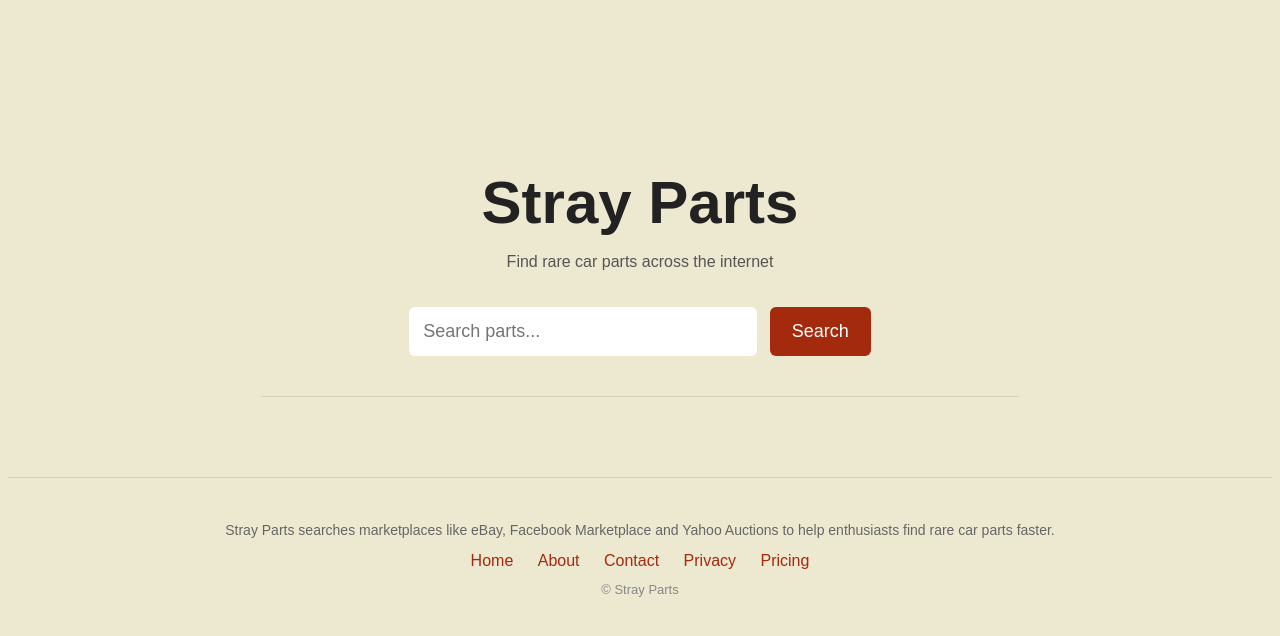
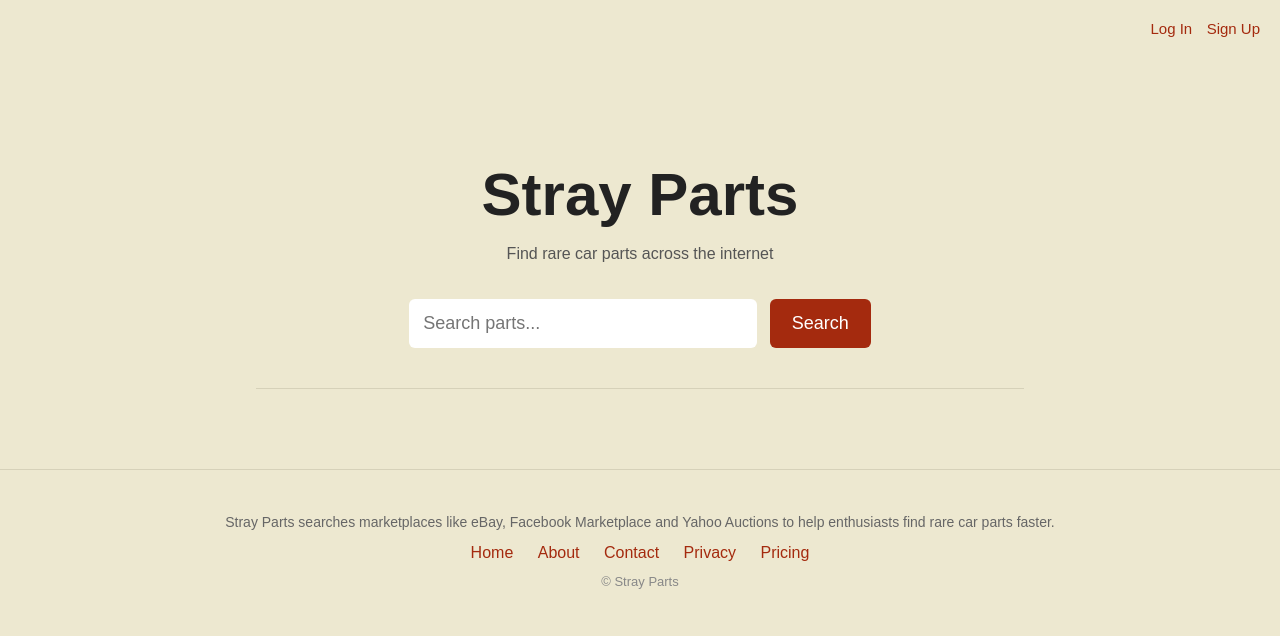
Before and after one commit to strayscarclub/strayparts, a plain HTML site: page index.html in a window 1280 px wide. Drawn offline with nearby package versions, Linux system fonts and the light colour scheme.

Commit message:
Update index.html

```diff
--- a/index.html
+++ b/index.html
@@ -1,84 +1,98 @@
 <!DOCTYPE html>
-<html>
+<html lang="en">
 <head>
-
+  <meta charset="UTF-8" />
+  <meta name="viewport" content="width=device-width, initial-scale=1.0" />
   <title>Stray Parts</title>
-<meta name="viewport" content="width=device-width, initial-scale=1.0">
-<script>window._epn = {campaign: 5339144348, smartPopover:false};</script>
-<script src="https://epnt.ebay.com/static/epn-smart-tools.js"></script>
   <style>
-
-body{
+    body {
       font-family: Arial, sans-serif;
-text-align:center;
+      text-align: center;
       background: #ede8d0;
       color: #222;
-padding-top:120px;
+      padding-top: 120px;
+      position: relative;
+      margin: 0;
     }
 
-h1{
-font-size:60px;
-margin-bottom:10px;
+    .account-bar {
+      position: absolute;
+      top: 20px;
+      right: 20px;
     }
 
-p{
-color:#555;
+    .account-bar a,
+    .account-bar button {
+      margin-left: 10px;
+      background: none;
+      border: none;
+      color: #a42a0e;
+      font-size: 15px;
+      text-decoration: none;
+      cursor: pointer;
+      padding: 0;
     }
 
-input{
-width:320px;
-padding:14px;
-font-size:18px;
-border-radius:6px;
-border:none;
-margin-top:20px;
+    .account-bar a:hover,
+    .account-bar button:hover {
+      color: #c43c1d;
     }
 
-button{
-padding:14px 22px;
-font-size:18px;
-border:none;
-border-radius:6px;
-background: #a42a0e;
-color:white;
-cursor:pointer;
-margin-left:8px;
+    h1 {
+      font-size: 60px;
+      margin-bottom: 10px;
     }
 
-button:hover{
+    p {
+      color: #555;
+    }
+
+    input {
+      width: 320px;
+      padding: 14px;
+      font-size: 18px;
+      border-radius: 6px;
+      border: none;
+      margin-top: 20px;
+    }
+
+    button.search-btn {
+      padding: 14px 22px;
+      font-size: 18px;
+      border: none;
+      border-radius: 6px;
+      background: #a42a0e;
+      color: white;
+      cursor: pointer;
+      margin-left: 8px;
+    }
+
+    button.search-btn:hover {
       background: #c43c1d;
     }
 
-.links{
-margin-top:40px;
+    a {
+      color: #a42a0e;
+      text-decoration: none;
     }
 
-a{
-color:#a42a0e;
-text-decoration:none;
+    a:hover {
+      color: #c43c1d;
     }
-
   </style>
 </head>
+<body>
 
-<body>
+  <div class="account-bar" id="account-bar"></div>
 
   <h1>Stray Parts</h1>
 
   <p>Find rare car parts across the internet</p>
 
   <input id="search" placeholder="Search parts...">
-<button onclick="goSearch()">Search</button>
+  <button class="search-btn" onclick="goSearch()">Search</button>
 
   <hr style="margin:40px auto;width:60%;border:0;border-top:1px solid #d6d1b9;">
-
-<script>
-  function goSearch() {
-    const query = document.getElementById("search").value.trim();
-    if (!query) return;
-    window.location.href = "/search.html?q=" + encodeURIComponent(query);
-  }
-</script>
 
   <footer style="margin-top:80px;padding:30px 20px;border-top:1px solid #d6d1b9;text-align:center;">
     <p style="color:#666;font-size:14px;margin-bottom:14px;">
@@ -86,16 +100,56 @@ text-decoration:none;
     </p>
 
     <div style="margin-bottom:12px;">
-    <a href="/" style="color:#a42a0e;text-decoration:none;margin:0 10px;">Home</a>
-    <a href="/about.html" style="color:#a42a0e;text-decoration:none;margin:0 10px;">About</a>
-    <a href="/contact.html" style="color:#a42a0e;text-decoration:none;margin:0 10px;">Contact</a>
-    <a href="/privacy.html" style="color:#a42a0e;text-decoration:none;margin:0 10px;">Privacy</a>
-    <a href="/pricing.html" style="color:#a42a0e;text-decoration:none;margin:0 10px;">Pricing</a>
+      <a href="/" style="margin:0 10px;">Home</a>
+      <a href="/about.html" style="margin:0 10px;">About</a>
+      <a href="/contact.html" style="margin:0 10px;">Contact</a>
+      <a href="/privacy.html" style="margin:0 10px;">Privacy</a>
+      <a href="/pricing.html" style="margin:0 10px;">Pricing</a>
     </div>
 
     <p style="color:#888;font-size:13px;margin:0;">
       © Stray Parts
     </p>
   </footer>
+
+  <script src="https://cdn.jsdelivr.net/npm/@supabase/supabase-js@2"></script>
+  <script>
+    const SUPABASE_URL = "https://gapajajlaerwfuqrdboz.supabase.co";
+    const SUPABASE_ANON_KEY = "eyJhbGciOiJIUzI1NiIsInR5cCI6IkpXVCJ9.eyJpc3MiOiJzdXBhYmFzZSIsInJlZiI6ImdhcGFqYWpsYWVyd2Z1cXJkYm96Iiwicm9sZSI6ImFub24iLCJpYXQiOjE3NzMwMjI5ODIsImV4cCI6MjA4ODU5ODk4Mn0.sQ_WUObhZLHIPpEvO7lUjysHw58hNn_Pw6c4dft9hi8";
+    const supabaseClient = supabase.createClient(SUPABASE_URL, SUPABASE_ANON_KEY);
+
+    function goSearch() {
+      const query = document.getElementById("search").value.trim();
+      if (!query) return;
+      window.location.href = "/search.html?q=" + encodeURIComponent(query);
+    }
+
+    async function loadAccountBar() {
+      const accountBar = document.getElementById("account-bar");
+      if (!accountBar) return;
+
+      const { data: authData } = await supabaseClient.auth.getUser();
+      const user = authData.user;
+
+      if (user) {
+        accountBar.innerHTML = `
+          <a href="/saved.html">Saved Listings</a>
+          <button onclick="logOut()">Log Out</button>
+        `;
+      } else {
+        accountBar.innerHTML = `
+          <a href="/login.html">Log In</a>
+          <a href="/signup.html">Sign Up</a>
+        `;
+      }
+    }
+
+    async function logOut() {
+      await supabaseClient.auth.signOut();
+      window.location.href = "/";
+    }
+
+    loadAccountBar();
+  </script>
 </body>
 </html>
```
Lines whose indentation alone changed are shown as unchanged.
